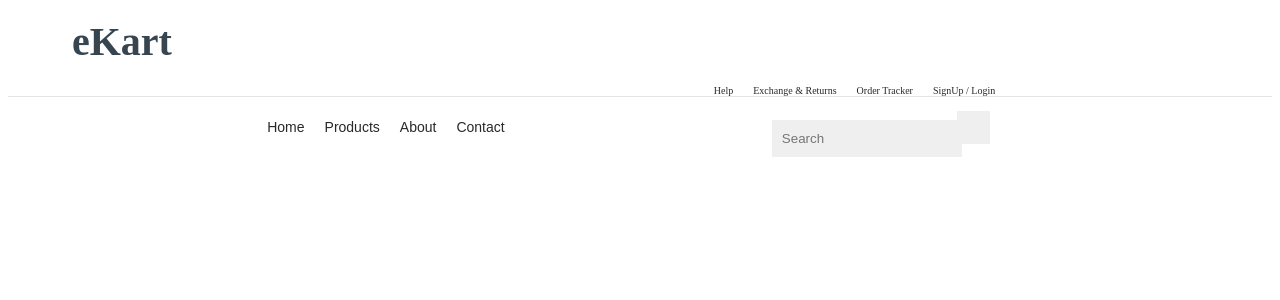
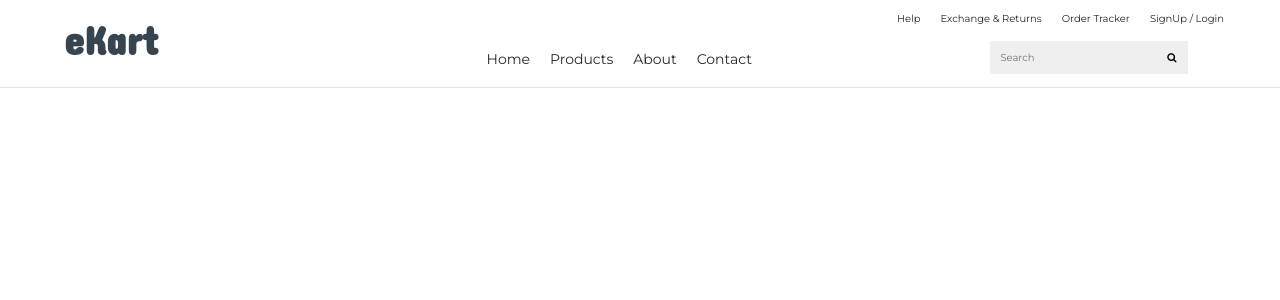
Before and after one commit to michaelvassilyevmvc/angular-ekart, an Angular app: page / in a window 1280 px wide. Shown: the top 300 px of the page. Built offline with nearby package versions, Linux system fonts and the light colour scheme.

Commit message:
add bootstrap and fonts

```diff
--- a/angular.json
+++ b/angular.json
@@ -25,6 +25,7 @@
               "src/assets"
             ],
             "styles": [
+              "node_modules/bootstrap/dist/css/bootstrap.min.css",
               "src/styles.css"
             ],
             "scripts": []
--- a/package.json
+++ b/package.json
@@ -18,6 +18,7 @@
     "@angular/platform-browser": "^16.2.0",
     "@angular/platform-browser-dynamic": "^16.2.0",
     "@angular/router": "^16.2.0",
+    "bootstrap": "^5.3.3",
     "rxjs": "~7.8.0",
     "tslib": "^2.3.0",
     "zone.js": "~0.13.0"
--- a/src/styles.css
+++ b/src/styles.css
@@ -1 +1,14 @@
-/* You can add global styles to this file, and also import other style files */
+
+@import url('https://fonts.googleapis.com/css2?family=Montserrat:ital,wght@0,100..900;1,100..900&display=swap');
+@import url('https://fonts.googleapis.com/css2?family=Concert+One&family=Montserrat:ital,wght@0,100..900;1,100..900&display=swap');
+@import url('https://cdnjs.cloudflare.com/ajax/libs/font-awesome/4.6.3/css/font-awesome.min.css');
+
+*{
+  margin:0px;
+  padding:0px;
+  box-sizing: border-box;
+}
+
+body{
+  font-family: "Montserrat", serif;
+}
```
Also changed, not shown: 1 other file (tests, documents, lock files or other folders).
